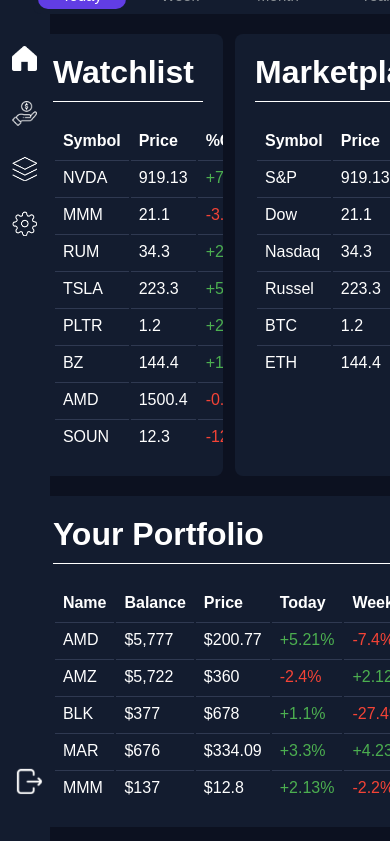
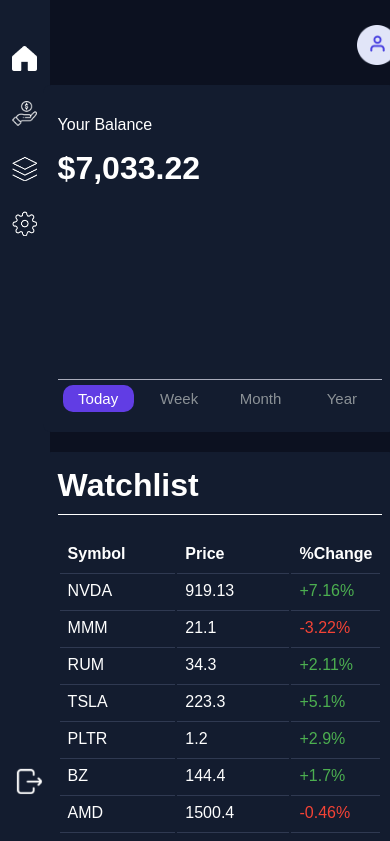
Before and after one commit to guyreuveni33/PortfoliWise, a React (Create React App) app in the folder React/: page /dashboard in a window 390 px wide. Shown: the top 841 px of the page. Built offline with nearby package versions, Linux system fonts and the light colour scheme; sample sign-in values are in the browser's storage.

Commit message:
screen resizing now responsive

```diff
--- a/React/src/home-screen.css
+++ b/React/src/home-screen.css
@@ -49,6 +49,8 @@
     justify-content: space-between; /* Ensures sections are spaced out evenly */
     margin-left: 180px;
     overflow: hidden;
+    overflow-y: scroll;
+    margin-top: 40px;
 }
 
 .graphs {
@@ -56,7 +58,7 @@
     display: flex;
     flex-wrap: wrap;
     justify-content: space-between; /* Ensures that graphs are spaced evenly */
-    overflow: hidden;
+    overflow-y: scroll;
 }
 
 .section {
@@ -277,15 +279,14 @@
     transform: translate(2px, -2px); /* Move the image 5px to the right and 5px up on hover */
 }
 
-/* Responsive sidebar behavior for small screens */
 @media only screen and (max-width: 1000px) {
     ul#a li .text {
-        display: none; /* Hide text when screen is small */
+        display: none;
     }
 
     .sidebar {
         width: 50px;
-        min-width: 50px; /* Set a minimum width for the sidebar */
+        min-width: 50px;
         background-color: #131C2F;
         height: 100vh;
         position: fixed;
@@ -293,12 +294,62 @@
         flex-direction: column;
         justify-content: center;
         align-items: center;
-        transition: width 0.3s ease; /* Add smooth transition for width */
+        transition: width 0.3s ease;
+    }
+
+    .main-content {
+        margin-left: 50px;
+        height: 100vh;
+        overflow-y: auto;
+        padding: 0 20px 30px 20px;
+    }
+
+    .graphs {
+        width: 100%;
+        display: flex;
+        flex-direction: column;
+        align-items: center;
+        overflow-y: visible;
+    }
+
+    .section {
+        width: 100%;
+        margin-right: 0;
+        margin-bottom: 20px;
+        max-height: none;
+        padding: 15px;
+        box-sizing: border-box;
+    }
+
+    .watchlist.section,
+    .marketplace.section,
+    .portfolio.section,
+    .circle-chart.section,
+    .balance-graph.section {
+        flex-basis: 100%;
+        max-width: 90%;
+        display: flex;
+        flex-wrap: wrap;
+    }
+
+    .time-filters {
+        position: static;
+        margin-top: 20px;
+        /*width: 100%;*/
+    }
+
+    .watchlist-table,
+    .market-table,
+    .portfolio-table {
+        overflow-x: auto;
+        width: 100%;
+        display: table;
+        flex-wrap: wrap;
     }
 
     .menu {
         padding: 20px;
-        flex-grow: 1; /* Allow the menu to grow to fill the remaining space */
+        flex-grow: 1;
     }
 
     .iconStyle {
@@ -306,19 +357,19 @@
     }
 
     .logout {
-        position: relative; /* Reset position property to default */
+        position: relative;
     }
 
     .logout .text {
-        display: none; /* Hide text when screen is small */
+        display: none;
     }
 
     .logout img.iconStyle {
         margin-right: 45px;
     }
 
-    .main-content {
-        margin-left: 50px;
+    .borderLine {
+        width: 100%;
     }
 }
 
```
